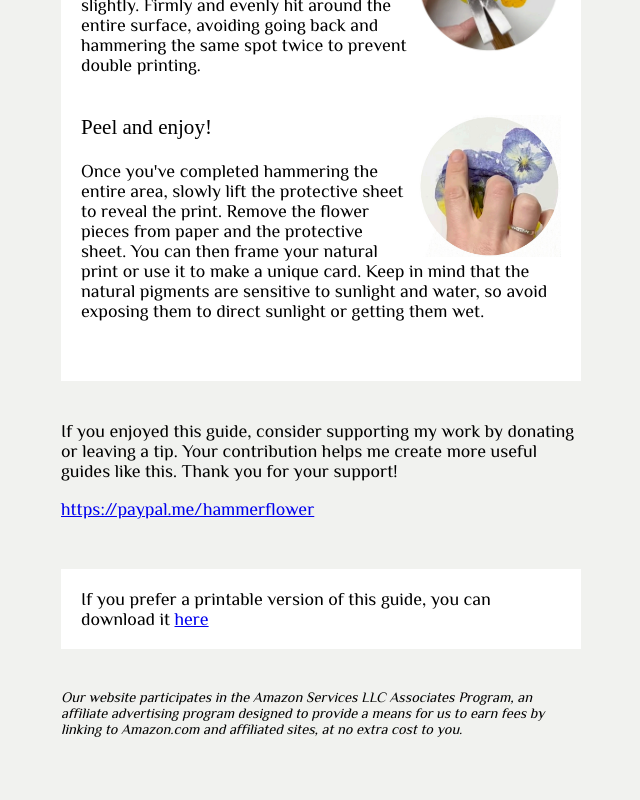
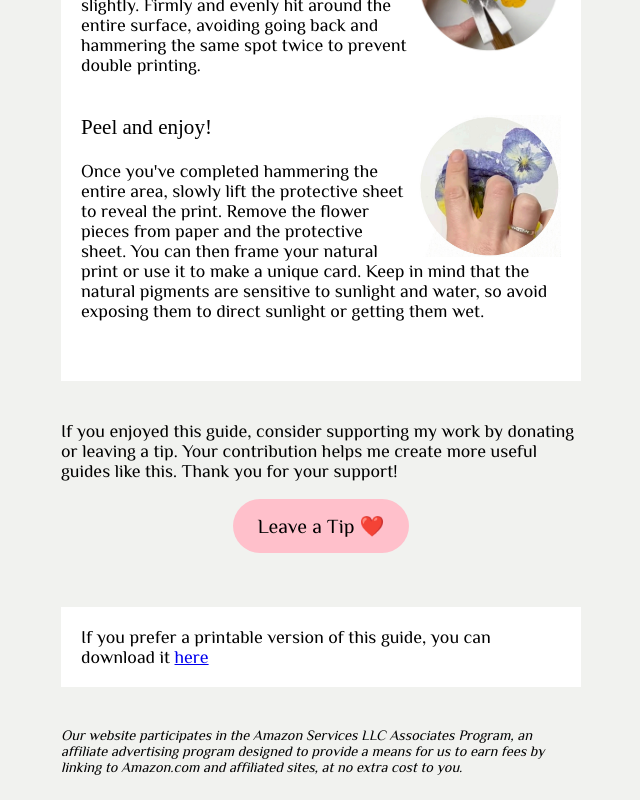
Before and after one commit to igorbarbashin/hammerflower.art, a Next.js app: page /guide in a window 1280 px wide. Shown: the part 2206-3006 px from the top of the page, without its empty margins (319-959 px from the left). Before the commit the page ends 2968 px from the top, so only its background shows below. Built offline with nearby package versions, Linux system fonts and the light colour scheme; no server answers.

Commit message:
Add a tip

```diff
--- a/pages/guide.tsx
+++ b/pages/guide.tsx
@@ -66,6 +66,26 @@ const ProductImage = styled.div`
       min-width: 60px;
       max-width: 60px;
     }
+  }
+`;
+
+const CenterButton = styled.div`
+  margin: 1em auto 3em;
+  text-align: center;
+`;
+
+const Button = styled.button`
+  padding: 15px 25px;
+  font-size: 20px;
+  background: pink;
+  border: none;
+  border-radius: 100px;
+  cursor: pointer;
+  font-family: inherit;
+  color: black;
+
+  &:hover {
+    background: #ffcfd7;
   }
 `;
 
@@ -235,9 +255,24 @@ function Guide() {
           like this. Thank you for your support!
         </p>
 
-        <a href="https://paypal.me/hammerflower">
-          https://paypal.me/hammerflower
-        </a>
+        <CenterButton>
+          <Button
+            onClick={() => {
+              gtag.event({
+                action: 'click',
+                category: 'Link',
+                label: 'Tip',
+                value: 1,
+              });
+
+              setTimeout(() => {
+                window.location.href = 'https://paypal.me/hammerflower';
+              }, 0);
+            }}
+          >
+            Leave a Tip ❤️
+          </Button>
+        </CenterButton>
 
         <Section style={{ marginTop: 50 }}>
           If you prefer a printable version of this guide, you can download
```
